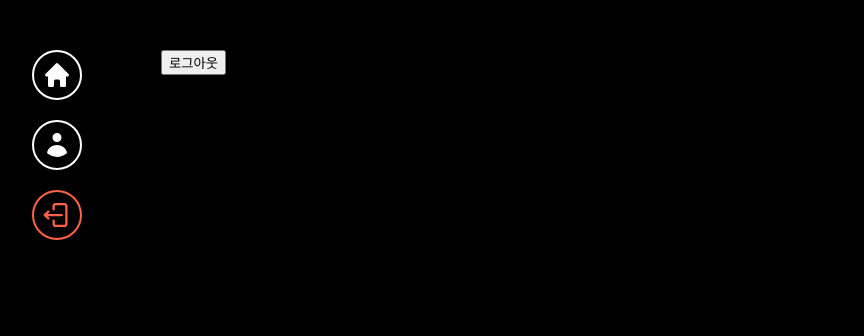
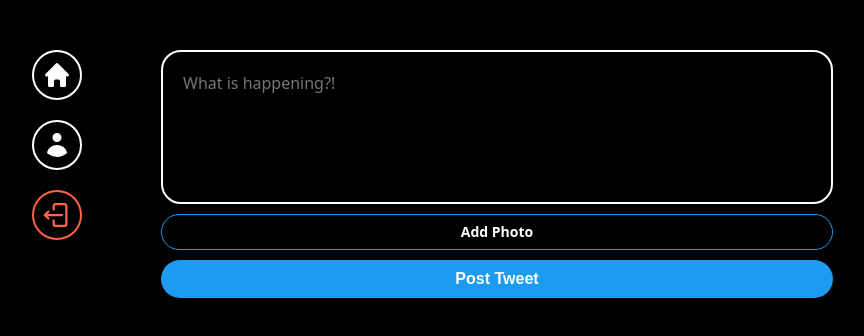
Before and after one commit to lunamundus/react-twitter-clone-practice, a React (Vite) app: page / in a window 1280 px wide. Shown: the top 336 px of the page, without its empty margins (237-1101 px from the left). Built offline with nearby package versions, Linux system fonts and the light colour scheme; no server answers; sample sign-in values are in the browser's storage.

Commit message:
#4.2 Tweeting to Firestore

```diff
--- /dev/null
+++ b/src/components/post-tweet-form.tsx
@@ -0,0 +1,137 @@
+// about React
+import { useState } from "react";
+
+// about Firebase
+import { addDoc, collection } from "firebase/firestore";
+
+// about Styled Components
+import styled from "styled-components";
+import { auth, database } from "../firebase";
+
+const Form = styled.form`
+  display: flex;
+  flex-direction: column;
+  gap: 10px;
+`;
+
+const TextArea = styled.textarea`
+  border: 2px solid white;
+  border-radius: 20px;
+  padding: 20px;
+  font-size: 16px;
+  font-family: system-ui, -apple-system, BlinkMacSystemFont, "Segoe UI", Roboto,
+    Oxygen, Ubuntu, Cantarell, "Open Sans", "Helvetica Neue", sans-serif;
+  color: white;
+  background-color: black;
+  width: 100%;
+  resize: none;
+
+  &::placeholder {
+    font-size: 16px;
+  }
+
+  &:focus {
+    outline: none;
+    border-color: #1d9bf0;
+  }
+`;
+
+const AttachFileButton = styled.label`
+  padding: 10px 0px;
+  text-align: center;
+  border: 1px solid #1d9bf0;
+  border-radius: 20px;
+  font-size: 14px;
+  font-weight: 600;
+  cursor: pointer;
+`;
+
+const AttachFileInput = styled.input`
+  display: none;
+`;
+
+const SubmitButton = styled.input`
+  background-color: #1d9bf0;
+  color: white;
+  border: none;
+  padding: 10px 0px;
+  border-radius: 20px;
+  font-size: 16px;
+  font-weight: 600;
+  cursor: pointer;
+
+  &:hover,
+  &:active {
+    opacity: 0.9;
+  }
+`;
+
+function PostTweetForm() {
+  const [isLoading, setLoading] = useState(false);
+  const [tweet, setTweet] = useState("");
+  const [file, setFile] = useState<File | null>(null);
+
+  const onChange = (event: React.ChangeEvent<HTMLTextAreaElement>) => {
+    setTweet(event.target.value);
+  };
+
+  const onFileChange = (event: React.ChangeEvent<HTMLInputElement>) => {
+    const { files } = event.target;
+
+    if (files && files.length === 1) {
+      setFile(files[0]);
+    }
+  };
+
+  const onSubmit = async (event: React.FormEvent<HTMLFormElement>) => {
+    event.preventDefault();
+
+    const user = auth.currentUser;
+
+    if (!user || isLoading || tweet === "" || tweet.length > 180) {
+      return;
+    }
+
+    try {
+      setLoading(true);
+
+      await addDoc(collection(database, "tweets"), {
+        tweet,
+        createdAt: Date.now(),
+        username: user.displayName || "Anonymous",
+        userId: user.uid,
+      });
+    } catch (error) {
+      console.log(error);
+    } finally {
+      setLoading(false);
+    }
+  };
+
+  return (
+    <Form onSubmit={onSubmit}>
+      <TextArea
+        rows={5}
+        maxLength={180}
+        onChange={onChange}
+        value={tweet}
+        placeholder="What is happening?!"
+      />
+      <AttachFileButton htmlFor="file">
+        {file ? "Photo Added ✅" : "Add Photo"}
+      </AttachFileButton>
+      <AttachFileInput
+        onChange={onFileChange}
+        type="file"
+        id="file"
+        accept="image/*"
+      />
+      <SubmitButton
+        type="submit"
+        value={isLoading ? "Posting..." : "Post Tweet"}
+      />
+    </Form>
+  );
+}
+
+export default PostTweetForm;
--- a/src/firebase.ts
+++ b/src/firebase.ts
@@ -1,5 +1,7 @@
 import { initializeApp } from "firebase/app";
 import { getAuth } from "firebase/auth";
+import { getFirestore } from "firebase/firestore";
+import { getStorage } from "firebase/storage";
 
 const firebaseConfig = {
   apiKey: "AIzaSyBNssDMHzvnvrHLx4TyFxkVagyrrgG5Slk",
@@ -13,3 +15,7 @@
 const app = initializeApp(firebaseConfig);
 
 export const auth = getAuth(app);
+
+export const storage = getStorage(app);
+
+export const database = getFirestore(app);
--- a/src/routes/home.tsx
+++ b/src/routes/home.tsx
@@ -1,18 +1,16 @@
-import { useNavigate } from "react-router-dom";
-import { auth } from "../firebase";
+// about Styled Components
+import styled from "styled-components";
+
+// about Components
+import PostTweetForm from "../components/post-tweet-form";
+
+const Wrapper = styled.div``;
 
 function Home() {
-  const navigate = useNavigate();
-
-  const logOut = () => {
-    auth.signOut();
-    navigate("/login");
-  };
-
   return (
-    <div>
-      <button onClick={logOut}>로그아웃</button>
-    </div>
+    <Wrapper>
+      <PostTweetForm />
+    </Wrapper>
   );
 }
 
```
